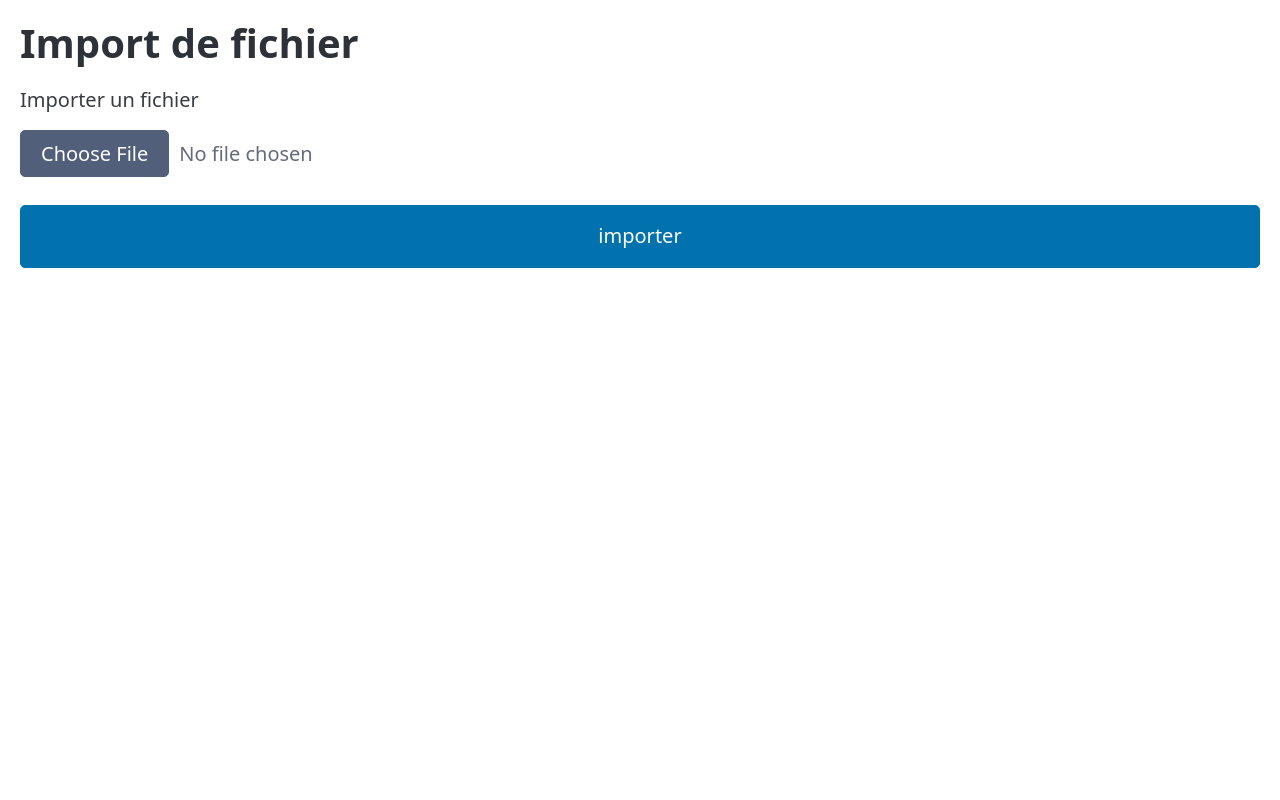
After one commit to mithridatem/ex_cda_super_gobale_session_sql, a PHP site: page /file.php in a window 1280 px wide. The commit adds this page. Run offline with PHP 8.4, Linux system fonts and the light colour scheme; some libraries are stand-ins or nearby versions.

Commit message:
feat : exemple import de fichier

```diff
--- /dev/null
+++ b/file.php
@@ -0,0 +1,59 @@
+<?php
+include 'vendor/autoload.php';
+/**
+ * Méthode qui retourne l'extension d'un fichier
+ * @param string $file nom du fichier
+ * @return string extension du fichier
+ */
+function getFileExtension($file)
+{
+    return substr(strrchr($file, '.'), 1);
+}
+
+if (isset($_POST["submit"])) {
+    //test si le fichier est bien importé
+    if (isset($_FILES["fichier"]) && !empty($_FILES["fichier"]["tmp_name"])) {
+        //Récupération du fichier (variable)
+        $name = $_FILES["fichier"]["name"];
+        $temp = $_FILES["fichier"]["tmp_name"];
+        //Récupération de l'extension en minuscule
+        $ext =  strtolower(getFileExtension($name));
+        //test extension du fichier
+        if ($ext == "png" || $ext == "jpg" || $ext == "jpeg") {
+            //test si le fichier est plus grand que :
+            if ($_FILES["fichier"]["size"] > (1024*1204)) {
+                echo "le fichier est trop grand";
+            } else {
+                //renommer le fichier
+                $new_name = uniqid("fichier", true);
+                $new_name = "public/" . $new_name . "." . $ext;
+                //déplacement
+                move_uploaded_file($temp, $new_name);
+            }
+        } else {
+            echo "Le format est invalide";
+        }
+    }
+}
+?>
+
+<html lang="en">
+<head>
+    <meta charset="UTF-8">
+    <meta name="viewport" content="width=device-width, initial-scale=1.0">
+    <link
+        rel="stylesheet"
+        href="https://cdn.jsdelivr.net/npm/@picocss/pico@2/css/pico.min.css">
+    <title>import</title>
+</head>
+<body>
+    <main class="container-fluid">
+        <h1>Import de fichier</h1>
+        <form action="" method="post" enctype="multipart/form-data">
+        <label for="">Importer un fichier</label>
+        <input type="file" name="fichier">
+        <input type="submit" value="importer" name="submit">
+        </form>
+    </main>
+</body>
+</html>
```
Also changed, not shown: add_category.php (line endings or trailing spaces), public/fichier696a1046624910.93471261.png (added), public/fichier696a105e83d038.73366369.png (added), public/logo.png (added).
